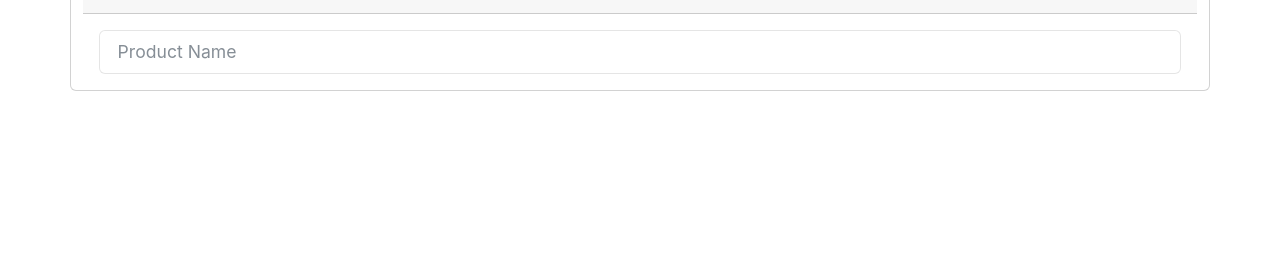
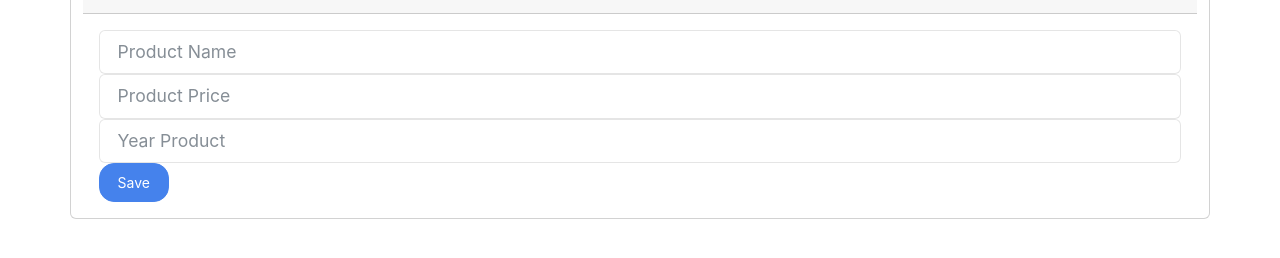
Before and after one commit to gabrieval/Aplicacion-de-productos, a plain HTML site: page index.html in a window 1280 px wide. Shown: the part 152-410 px from the top of the page. Drawn offline with nearby package versions, Linux system fonts and the light colour scheme.

Commit message:
Interfaz

```diff
--- a/index.html
+++ b/index.html
@@ -27,13 +27,23 @@
 
                 </div>
 
-                    <form id="product-form" class="card-body">
-                        <div class="form-group">
-                            <input type="text" id="name" placeholder="Product Name" class="form-control">
+                <form id="product-form" class="card-body">
+                    <div class="form-group">
+                        <input type="text" id="name" placeholder="Product Name" class="form-control">
+
+                    </div>
+                    <div class="form-group">
+                        <input type="number" step="0.01" id="price" placeholder="Product Price" class="form-control">
+                        <div class=" form-group">
+                            <input type="number" id="year" placeholder="Year Product" class="form-control">
+
 
                         </div>
+                        <input type="submit" value="Save" class="btn btn-primary btn-block">
 
-                    </form>
+                    </div>
+
+                </form>
 
 
             </div>
```
